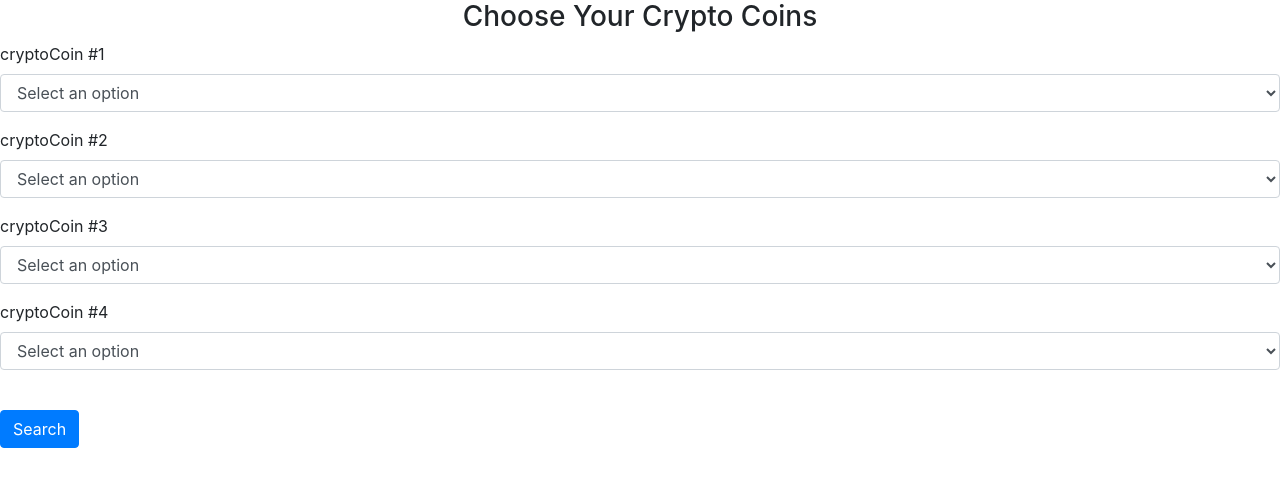
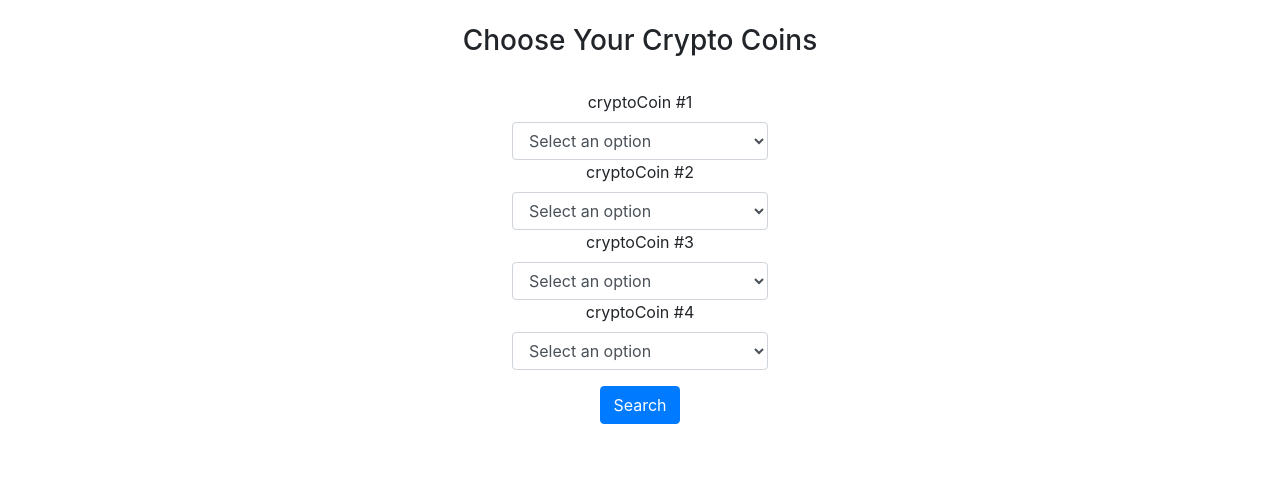
Before and after one commit to amitCohen2/CryptoBot-Investment, a Flask app: page /twitter in a window 1280 px wide. Shown: the top 487 px of the page. Run offline with Flask 3, Linux system fonts and the light colour scheme; a user stored in the database is signed in; some libraries are stand-ins or nearby versions.

Commit message:
update web design

```diff
--- a/website/templates/base.html
+++ b/website/templates/base.html
@@ -20,7 +20,6 @@
             h1, p , .buttons {
                 padding-left: 20px;
             }
-
         </style>
     </head>
     <body>
--- a/website/templates/machine-learning-charts.html
+++ b/website/templates/machine-learning-charts.html
@@ -18,6 +18,7 @@
             height: auto;
             margin-bottom: 20px;
         }
+
   </style>
 </head>
 <body>
--- a/website/templates/twitter.html
+++ b/website/templates/twitter.html
@@ -7,38 +7,63 @@
     <link rel="stylesheet" href="https://stackpath.bootstrapcdn.com/bootstrap/4.4.1/css/bootstrap.min.css" integrity="sha384-Vkoo8x4CGsO3+Hhxv8T/Q5PaXtkKtu6ug5TOeNV6gBiFeWPGFN9MuhOf23Q9Ifjh" crossorigin="anonymous" />
     <link rel="stylesheet" href="https://stackpath.bootstrapcdn.com/font-awesome/4.7.0/css/font-awesome.min.css" crossorigin="anonymous" />
     <title>{% block title %}Twitter Search Analysis{% endblock %}</title>
+    <style>
 
+        .forms {
+            display: grid;
+            grid-template-columns: repeat(5, 1fr);
+            grid-template-rows: repeat(5, 1fr);
+            grid-column-gap: 0px;
+            grid-row-gap: 0px;
+            text-align: center;
+            justify-content: center;
+            align-items: center;
+        }
+
+        .form-group1 { grid-area: 1 / 3 / 2 / 4; }
+        .form-group2 { grid-area: 2 / 3 / 3 / 4; }
+        .form-group3 { grid-area: 3 / 3 / 4 / 4; }
+        .form-group4 { grid-area: 4 / 3 / 5 / 4; }
+        .search-button { grid-area: 5 / 3 / 6 / 4; }
+    </style>
 
 </head>
 <body>
-    <form method="POST">
+    <form method="POST" class="form-container">
+        <br>
         <h3 align="center">Choose Your Crypto Coins</h3>
-        <div class="form-group">
+        <br>
+        <div class="forms">
+                    <div class="form-group1">
             <label for="cryptoCoin1">cryptoCoin #1</label>
             <select class="form-control" id="cryptoCoin1" name="cryptoCoin1"  >
                 <option value="">Select an option</option>
             </select>
         </div>
-        <div class="form-group">
+        <div class="form-group2">
             <label for="cryptoCoin2">cryptoCoin #2</label>
             <select class="form-control" id="cryptoCoin2" name="cryptoCoin2" >
                 <option value="">Select an option</option>
             </select>
         </div>
-        <div class="form-group">
+        <div class="form-group3">
             <label for="cryptoCoin3">cryptoCoin #3</label>
             <select class="form-control" id="cryptoCoin3" name="cryptoCoin3" >
                 <option value="">Select an option</option>
             </select>
         </div>
-        <div class="form-group">
+        <div class="form-group4">
             <label for="cryptoCoin4">cryptoCoin #4</label>
             <select class="form-control" id="cryptoCoin4" name="cryptoCoin4" >
                 <option value="">Select an option</option>
             </select>
         </div>
-        <br />
-        <button id="submitBtn" type="submit" class="btn btn-primary">Search</button>
+        <br><br>
+        <div class="search-button">
+            <button id="submitBtn" type="submit" class="btn btn-primary">Search</button>
+        </div>
+        </div>
+
 
         <script>
             // Define an array of cryptoCoin names
```
Also changed, not shown: website/templates/machine-learning-prediction.html (+23 -6 lines).
